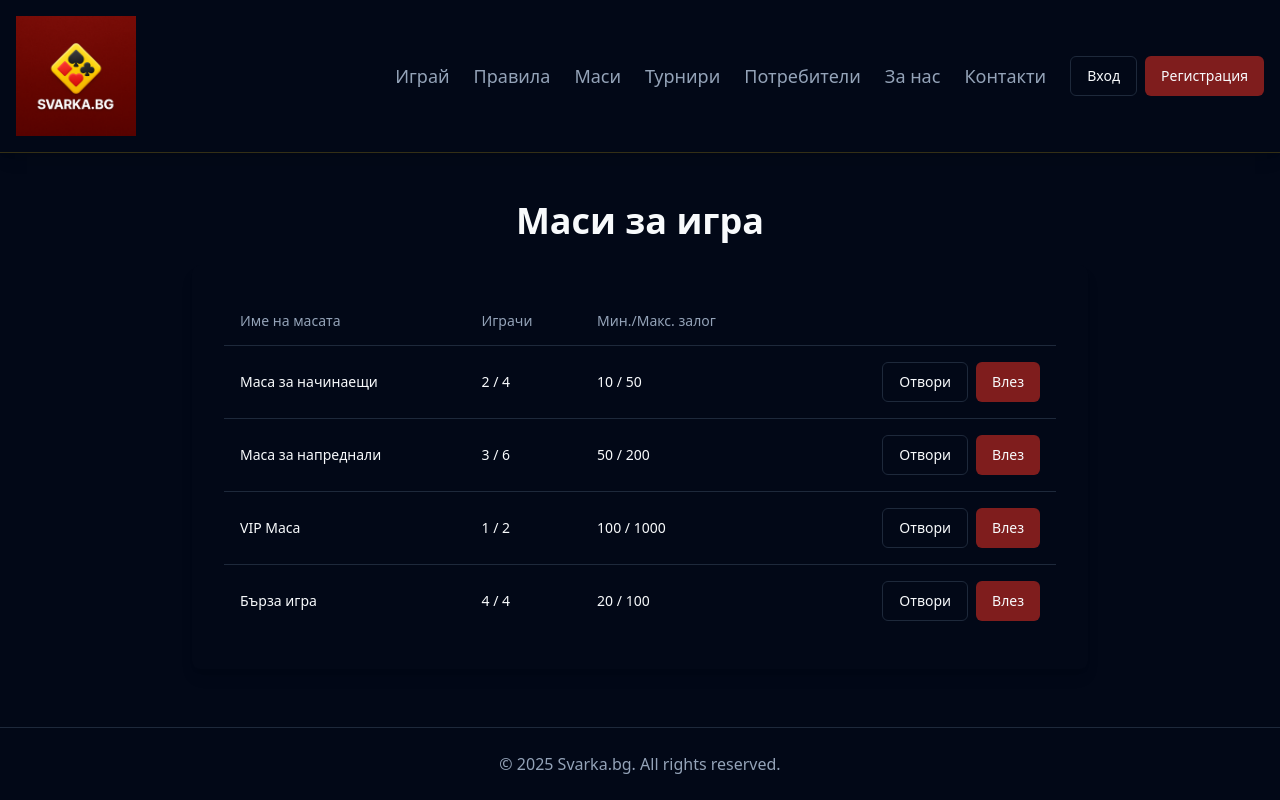
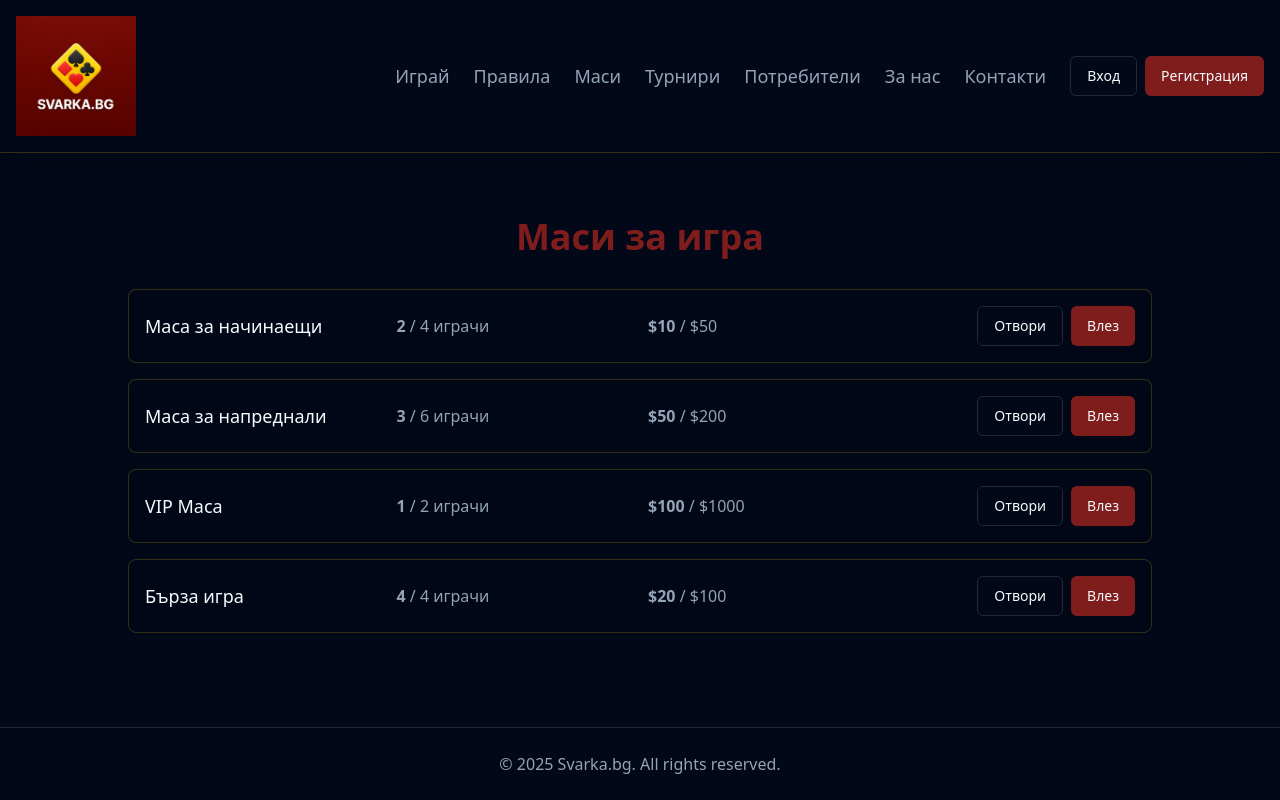
Before and after one commit to bojodanchev/svarka-modern, a Next.js app: page /tables in a window 1280 px wide. Built offline with nearby package versions, Linux system fonts and the light colour scheme.

Commit message:
feat: redesign tables page with card-based layout

```diff
--- a/src/app/tables/page.tsx
+++ b/src/app/tables/page.tsx
@@ -1,12 +1,5 @@
 import { Button } from '@/components/ui/button';
-import {
-  Table,
-  TableBody,
-  TableCell,
-  TableHead,
-  TableHeader,
-  TableRow,
-} from '@/components/ui/table';
+import { Card, CardContent, CardHeader, CardTitle } from '@/components/ui/card';
 import Link from 'next/link';
 
 interface GameTable {
@@ -27,42 +20,30 @@ const mockTables: GameTable[] = [
 
 const TablesPage = () => {
   return (
-    <div className="container mx-auto p-4 py-8">
-      <h1 className="text-4xl font-extrabold text-center mb-6">Маси за игра</h1>
-      <div className="max-w-4xl mx-auto bg-card text-card-foreground p-8 rounded-lg shadow-lg">
-        <Table>
-          <TableHeader>
-            <TableRow>
-              <TableHead>Име на масата</TableHead>
-              <TableHead>Играчи</TableHead>
-              <TableHead>Мин./Макс. залог</TableHead>
-              <TableHead></TableHead>
-            </TableRow>
-          </TableHeader>
-          <TableBody>
+    <div className="container mx-auto p-4 py-8 md:py-12">
+      <h1 className="text-4xl font-bold text-center mb-8 text-primary">Маси за игра</h1>
+      <div className="max-w-5xl mx-auto space-y-4">
         {mockTables.map(table => (
-              <TableRow key={table.id}>
-                <TableCell className="font-medium">{table.name}</TableCell>
-                <TableCell>
-                  {table.players} / {table.maxPlayers}
-                </TableCell>
-                <TableCell>
-                  {table.minBet} / {table.maxBet}
-                </TableCell>
-                <TableCell className="text-right">
+          <Card key={table.id} className="bg-card/80 backdrop-blur-sm border-secondary/20 hover:border-primary transition-all">
+            <div className="grid grid-cols-2 md:grid-cols-4 items-center p-4 gap-4">
+              <div className="font-medium text-lg">{table.name}</div>
+              <div className="text-muted-foreground">
+                <span className="font-semibold">{table.players}</span> / {table.maxPlayers} играчи
+              </div>
+              <div className="text-muted-foreground">
+                <span className="font-semibold">${table.minBet}</span> / ${table.maxBet}
+              </div>
+              <div className="flex justify-end space-x-2">
                 <Link href="/play">
-                    <Button variant="outline" className="mr-2">
-                      Отвори
-                    </Button>
+                  <Button variant="outline">Отвори</Button>
                 </Link>
                 <Link href="/play">
                   <Button>Влез</Button>
                 </Link>
-                </TableCell>
-              </TableRow>
+              </div>
+            </div>
+          </Card>
         ))}
-          </TableBody>
-        </Table>
       </div>
     </div>
   );
```
Lines whose indentation alone changed are shown as unchanged.
